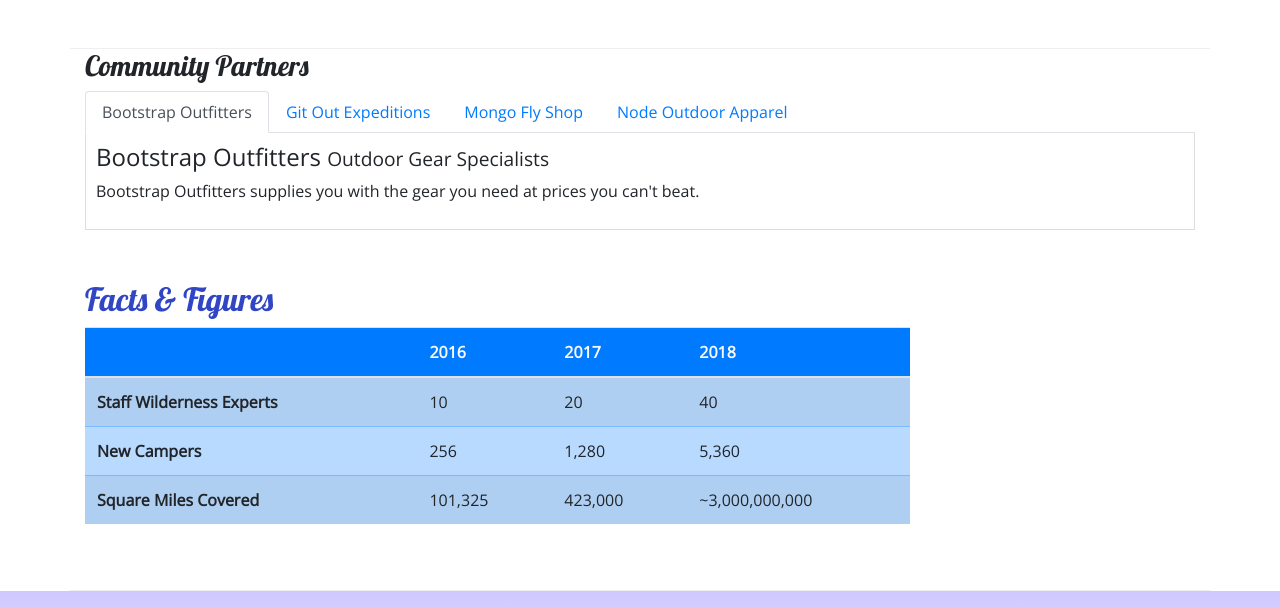
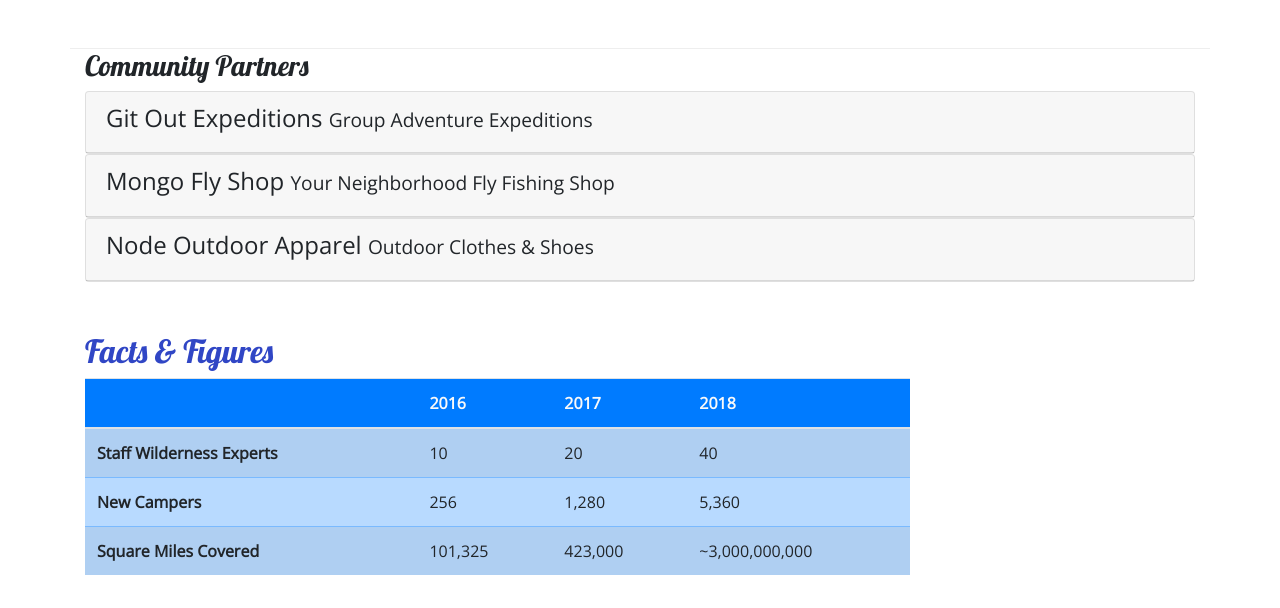
Before and after one commit to Chanstoned/nucamp-bootstrap, a website: page aboutus.html in a window 1280 px wide. Shown: the part 780-1388 px from the top of the page. Drawn offline with nearby package versions, Linux system fonts and the light colour scheme.

Commit message:
Added accordian

```diff
--- a/aboutus.html
+++ b/aboutus.html
@@ -101,40 +101,49 @@
         <div class="row">
             <div class="col">
                 <h3>Community Partners</h3>
-                <ul class="nav nav-tabs">
-                    <li class="nav-item">
-                        <a class="nav-link active" href="#bootstrap" role="tab" data-toggle="tab">Bootstrap Outfitters</a>
-                    </li>
-                    <li class="nav-item">
-                        <a class="nav-link" href="#git" role="tab" data-toggle="tab">Git Out Expeditions</a>
-                    </li>
-                    <li class="nav-item">
-                        <a class="nav-link" href="#mongo" role="tab" data-toggle="tab">Mongo Fly Shop</a>
-                    </li>
-                    <li class="nav-item">
-                        <a class="nav-link" href="#node" role="tab" data-toggle="tab">Node Outdoor Apparel</a>
-                    </li>
-                </ul>
-                <div class="tab-content">
-                    <div role="tabpanel" class="tab-pane fade show active" id="bootstrap">
-                        <h4>Bootstrap Outfitters <small>Outdoor Gear Specialists</small></h4>
-                        <p class="d-none d-sm-block">Bootstrap Outfitters supplies you with the gear you need at prices you can't beat.</p>
+                <div id="accordian">
+                    <div class="card">
+                        <div role="tab" class="card-header">
+                            <h4>
+                                <a class="collapsed" data-toggle="collapse" data-target="#git">
+                                    Git Out Expeditions <small>Group Adventure Expeditions</small>
+                                </a>
+                            </h4>
+                            <div class="collapse" id="git" data-parent="#accordion">
+                                <div class="card-body">
+                                    <p class="d-none d-sm-block">Join Git Out Expeditions to explore new horizons with a group of other adventurers!</p>
+                               </div>
+                            </div>
+                        </div>
                     </div>
-                    <div role="tabpanel" class="tab-pane fade" id="git">
-                        <h4>Git Out Expeditions <small>Group Adventure Expeditions</small></h4>
-                        <p class="d-none d-sm-block">Join Git Out Expeditions to explore new horizons with a group of other adventurers!</p>
+                    <div class="card">
+                        <div role="tab" class="card-header">
+                            <h4>
+                                <a class="collapsed" data-toggle="collapse" data-target="#mongo">
+                                    Mongo Fly Shop <small>Your Neighborhood Fly Fishing Shop</small>
+                                </a>
+                            </h4>
+                            <div class="collapse" id="mongo" data-parent="#accordion">
+                                <div class="card-body">
+                                    <p class="d-none d-sm-block">Need a new fishing pole, a tacklebox, or flies of all kinds? Stop by Mongo Fly Shop.</p>
+                                </div>
+                            </div>
+                        </div>
                     </div>
-                    <div role="tabpanel" class="tab-pane fade" id="mongo">
-                        <h4>Mongo Fly Shop <small>Your Neighborhood Fly Fishing Shop.</small></h4>
-                        <p class="d-none d-sm-block">Need a new fishing pole, a tacklebox, or flies of all kinds? Stop by Mongo Fly Shop.</p>
+                    <div class="card">
+                        <div role="tab" class="card-header">
+                            <h4>
+                                <a class="collapsed" data-toggle="collapse" data-target="#node">
+                                    Node Outdoor Apparel <small>Outdoor Clothes & Shoes</small>
+                                </a>
+                            </h4>
+                            <div class="collapse" id="node" data-parent="#accordion">
+                                <div class="card-body">
+                                    <p class="d-none d-sm-block">From polar fleeces to swimsuits, hiking boots to waders, a visit to Node will be sure to get you covered.</p>
+                                </div>
+                            </div>
+                        </div>
                     </div>
-                    <div role="tabpanel" class="tab-pane fade" id="node">
-                        <h4>Node Outdoor Apparel <small>Outdoor Clothes & Shoes</small></h4>
-                        <p class="d-none d-sm-block">From polar fleeces to swimsuits, hiking boots to waders, a visit to Node will be sure to get you covered.</p>
-                </div> <!--End tab-content div-->
-            </div> <!--End col div-->
-        </div> <!--End row div-->
-    </div>
 
     <div class="row row-content">
         <div class="col-sm-9">
--- a/css/styles.css
+++ b/css/styles.css
@@ -35,9 +35,3 @@
 .navbar {
     background-color: #901CAD;
 }
-
-.tab-content {
-    border: 1px solid #DDD;
-    border-top: none;
-    padding: 10px;
-}
```
